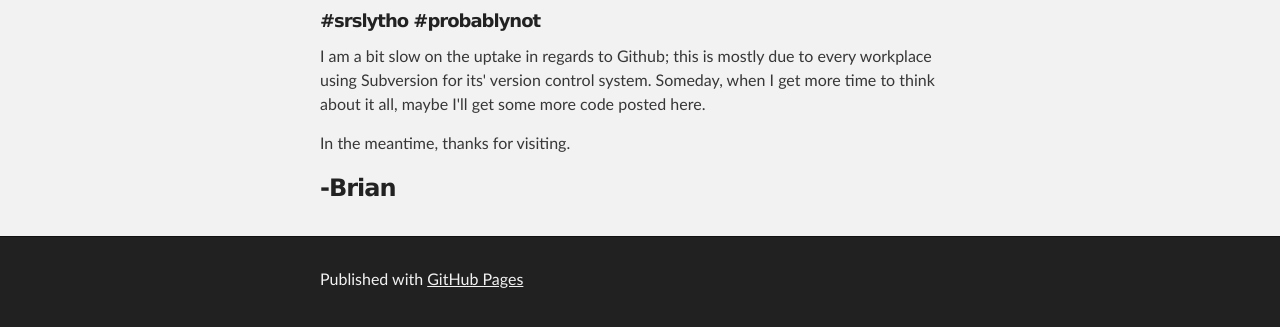
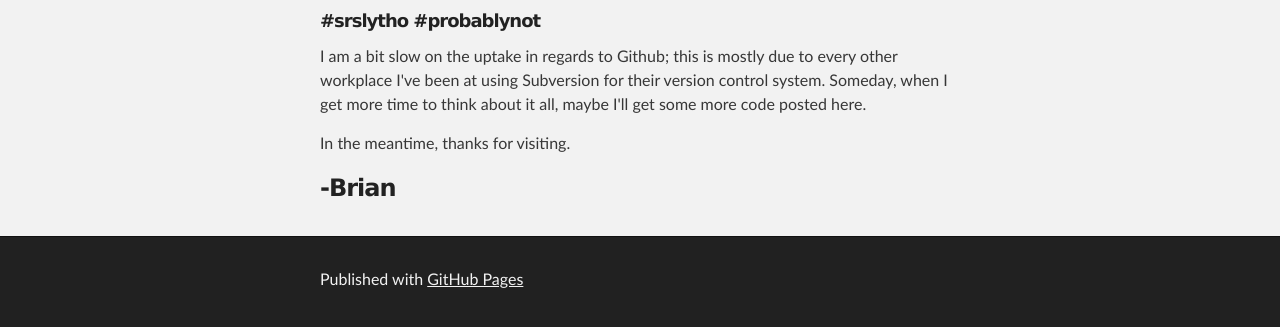
Before and after one commit to terranocuus/terranocuus.github.io, a website: page index.html in a window 1280 px wide. Shown: the part 281-608 px from the top of the page. Drawn offline with Linux system fonts and the light colour scheme.

Commit message:
Update index.html

```diff
--- a/index.html
+++ b/index.html
@@ -33,7 +33,7 @@
 <h5>
 <a id="srslytho-probablynot" class="anchor" href="#srslytho-probablynot" aria-hidden="true"><span class="octicon octicon-link"></span></a>#srslytho #probablynot</h5>
 
-<p>I am a bit slow on the uptake in regards to Github; this is mostly due to every workplace using Subversion for its' version control system. Someday, when I get more time to think about it all, maybe I'll get some more code posted here.</p>
+<p>I am a bit slow on the uptake in regards to Github; this is mostly due to every other workplace I've been at using Subversion for their version control system. Someday, when I get more time to think about it all, maybe I'll get some more code posted here.</p>
 
 <p>In the meantime, thanks for visiting.</p>
 
```
